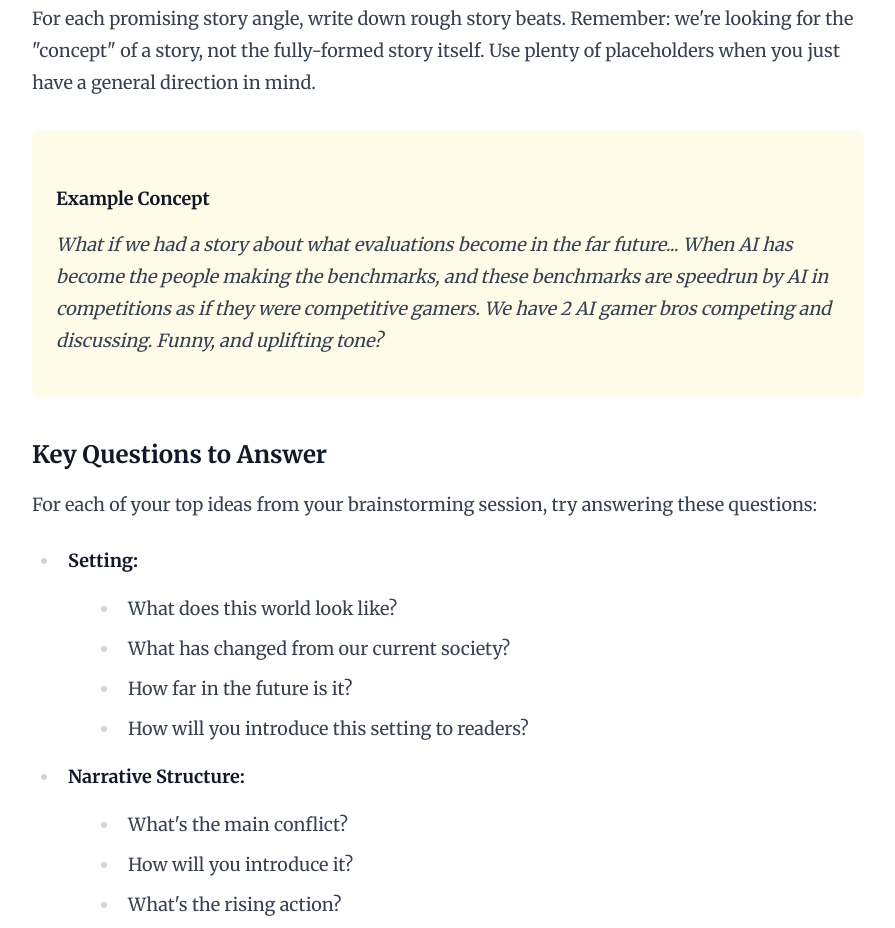
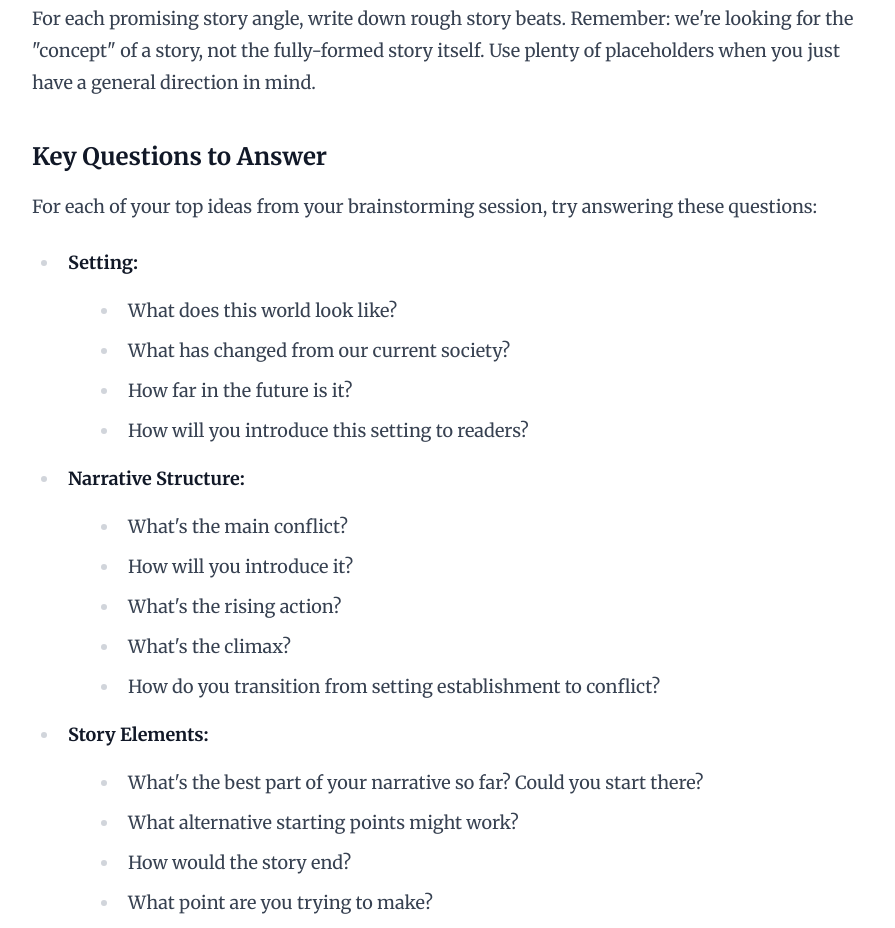
Before and after one commit to alyssia-x/website, a Next.js app: page /blog/speedrun-story-outlines in a window 1280 px wide. Shown: the part 2600-3528 px from the top of the page, without its empty margins (192-1087 px from the left). Built offline with nearby package versions, Linux system fonts and the light colour scheme.

Commit message:
blog updates!

```diff
--- a/src/app/blog/speedrun-story-outlines/page.tsx
+++ b/src/app/blog/speedrun-story-outlines/page.tsx
@@ -88,15 +88,6 @@ export default function SpeedrunStoryOutlinesPost() {
         For each promising story angle, write down rough story beats. Remember: we're looking for the "concept" of a story,
         not the fully-formed story itself. Use plenty of placeholders when you just have a general direction in mind.
       </p>
-
-      <div className="bg-yellow-50 dark:bg-yellow-900/20 rounded-lg p-6 my-8">
-        <h3 className="text-lg font-semibold mb-4">Example Concept</h3>
-        <p className="italic mb-4">
-          What if we had a story about what evaluations become in the far future... When AI has become the people making
-          the benchmarks, and these benchmarks are speedrun by AI in competitions as if they were competitive gamers.
-          We have 2 AI gamer bros competing and discussing. Funny, and uplifting tone?
-        </p>
-      </div>
 
       <h3>Key Questions to Answer</h3>
       <p>For each of your top ideas from your brainstorming session, try answering these questions:</p>
--- a/src/app/writing-first-drafts/page.tsx
+++ b/src/app/writing-first-drafts/page.tsx
@@ -43,12 +43,15 @@ export default function WritingFirstDraftsPost() {
         <li>Gives you a clear starting point</li>
       </ul>
 
-      <h3>2. Create a Rough Scene Map</h3>
+      <h3>2. Add to Your Rough Scene Map</h3>
       <ul>
-        <li>List 2-4 major story beats</li>
-        <li>Note key revelations/turning points</li>
-        <li>Identify emotional highs and lows</li>
-        <li>Mark where your AI safety concept comes into play</li>
+        <li>From your 2-4 major story beats:
+          <ul className="ml-6">
+            <li>Note key revelations/turning points</li>
+            <li>Identify emotional highs and lows</li>
+            <li>Mark where your AI safety concept comes into play</li>
+          </ul>
+        </li>
       </ul>
 
       <p>But remember: This map is just a suggestion. Let the story evolve as you write.</p>
@@ -229,6 +232,17 @@ AI and I might both be learning something new here.`}</pre>
         rough and uses placeholders, but it's starting to take shape as a proper story. This is the carvings of what a first draft could start to look like – messy but full of potential!
       </p>
 
+      <div className="bg-blue-50 dark:bg-blue-900/20 rounded-lg p-6 my-8">
+        <h3 className="text-lg font-semibold mb-4">Ready to start writing?</h3>
+        <p className="mb-4">
+          Get inspired with the <Link href="/prompts" className="text-blue-600 dark:text-blue-400 hover:underline">AI Safety Fiction Prompt Generator</Link> -
+          a collection of writing prompts designed to explore different aspects of AI alignment through narrative.
+        </p>
+        <p>
+          Want to take your writing further? Bluedot Impact is hosting an AI Safety Fiction Writing Intensive in Jan 2025! <a href="https://forms.bluedot.org/Zrh4EzCEDrQUzyLPaqqy" target="_blank" rel="noopener noreferrer" className="text-blue-600 dark:text-blue-400 hover:underline">Apply here</a>.
+        </p>
+      </div>
+
       <div className="not-prose bg-gray-50 dark:bg-gray-800/50 rounded-xl p-6 my-8">
         <div className="flex items-start gap-6">
           <img
```
